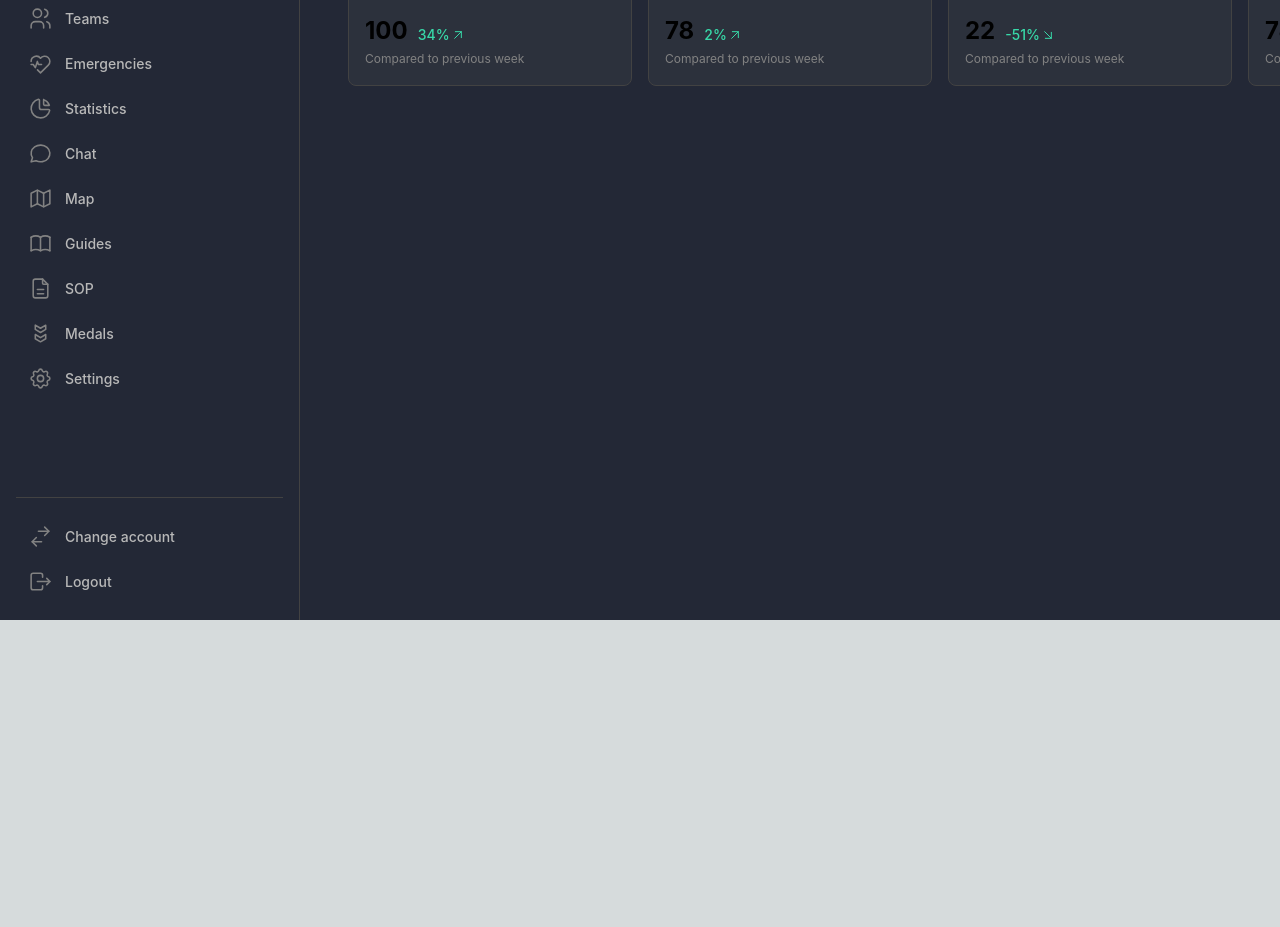
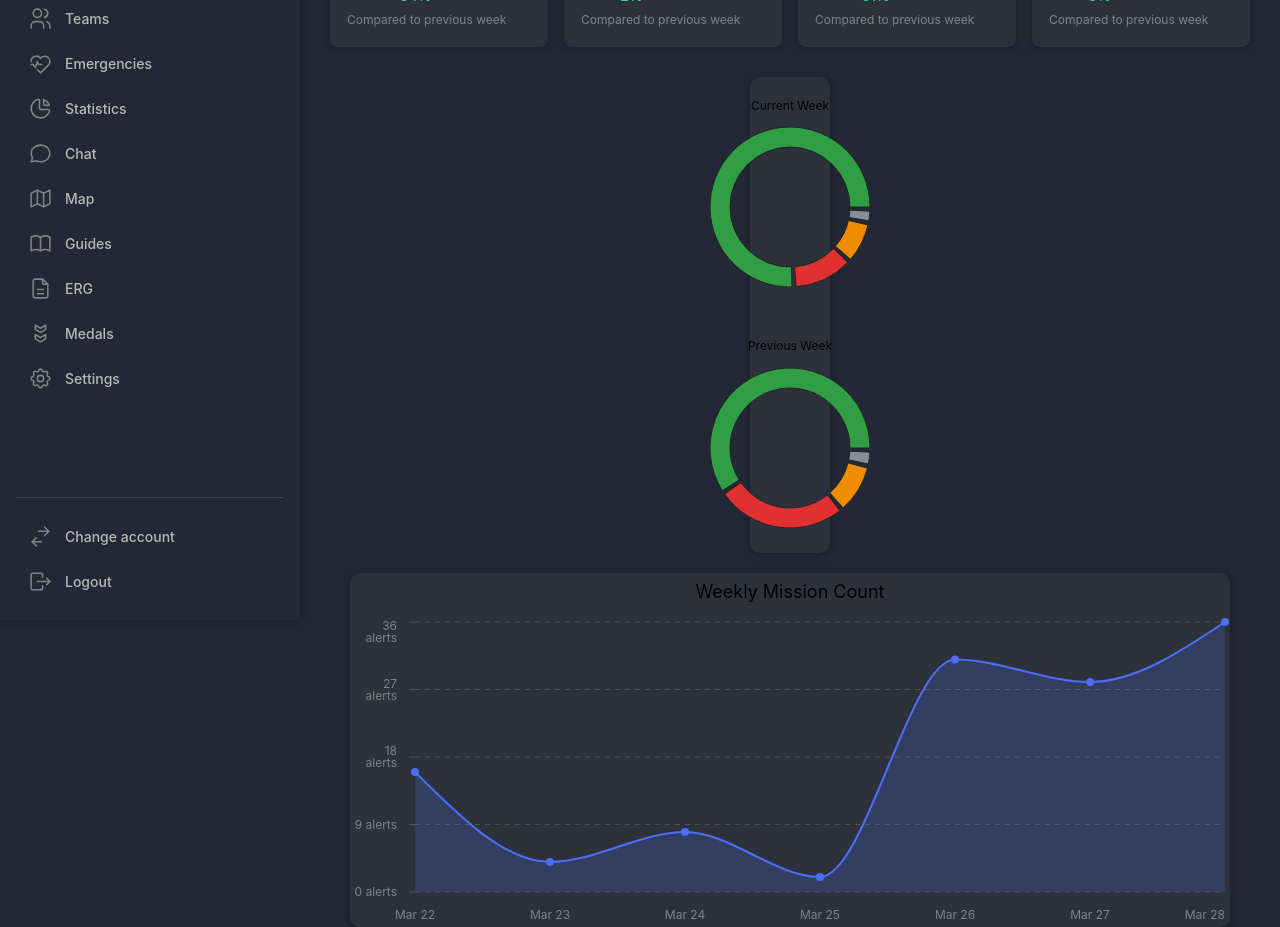
Before and after one commit to ChilimanTube/E.M.R, a Next.js app in the folder apps/web/emr/: page /dashboard/statistics in a window 1280 px wide. Shown: the part 180-1107 px from the top of the page. Before the commit the page ends 800 px from the top, so only its background shows below. Built offline with nearby package versions, Linux system fonts and the light colour scheme.

Commit message:
feat: stats page

```diff
--- a/apps/web/emr/src/components/Navbar/Navbar.module.css
+++ b/apps/web/emr/src/components/Navbar/Navbar.module.css
@@ -4,9 +4,10 @@
     padding: var(--mantine-spacing-md);
     display: flex;
     flex-direction: column;
-    border-right: rem(1px) solid light-dark(var(--mantine-color-gray-3), var(--mantine-color-dark-4));
+    border-right: rem(1px) solid transparent;
     position: fixed;
     z-index: 1;
+    box-shadow: 0 2px 10px rgba(0, 0, 0, 0.3);
   }
 
   .navbarMain {
--- a/apps/web/emr/src/components/Navbar/Navbar.tsx
+++ b/apps/web/emr/src/components/Navbar/Navbar.tsx
@@ -27,7 +27,7 @@ const data = [
   { link: '', label: 'Chat', icon: IconMessageCircle },
   { link: '', label: 'Map', icon: IconMap },
   { link: '', label: 'Guides', icon: IconBook },
-  { link: 'https://www.medrunner.space/emergency-response-guide', label: 'SOP', icon: IconFileDescription},
+  { link: 'https://www.medrunner.space/emergency-response-guide', label: 'ERG', icon: IconFileDescription},
   { link: '', label: 'Medals', icon: IconBadges },
   { link: '', label: 'Settings', icon: IconSettings },
 ];
--- a/apps/web/emr/src/layout/db-layout.module.css
+++ b/apps/web/emr/src/layout/db-layout.module.css
@@ -1,13 +1,11 @@
 .layout {
     display: flex;
-    min-height: 100vh; /* Ensure layout fills viewport height */
+    min-height: 100vh;
     flex-direction: column;
     background-color: #232836;
   }
 
   .navbar {
-    /* Style your navbar here, including height and positioning */
-    /* Example: */
     height: 60px;
     background-color: #f0f0f0;
     display: flex;
@@ -17,6 +15,9 @@
   }
 
   .content {
-    flex: 1; /* Occupy remaining space after navbar */
-    transform: translateX(300px);
+    flex: 1;
+    display: flex;
+    flex-direction: column;
+    padding-top: 1rem;
+    padding-left: rem(300px);
   }
--- a/apps/web/emr/src/pages/_app.tsx
+++ b/apps/web/emr/src/pages/_app.tsx
@@ -3,9 +3,12 @@ import "@/styles/globals.css";
 import type { AppProps } from "next/app";
 import dynamic from 'next/dynamic';
 import { createTheme, MantineProvider } from '@mantine/core';
+import '@mantine/charts/styles.css';
 
 const theme = createTheme({
-
+ colors: {
+   white: ['#fff', '#707070', '#fff', '#fff', '#fff', '#fff', '#fff', '#fff', '#fff', '#fff'],
+ },
 });
 
 //TODO: Sort the white theme
--- a/apps/web/emr/src/pages/dashboard/statistics/StatsGrid.module.css
+++ b/apps/web/emr/src/pages/dashboard/statistics/StatsGrid.module.css
@@ -1,5 +1,5 @@
 .root {
-    padding: calc(var(--mantine-spacing-xl) * 1.5);
+    padding: calc(var(--mantine-spacing-lg) * 1.5);
   }
 
   .value {
@@ -25,4 +25,40 @@
 
   .paper {
     background-color: #2c313c;
+    box-shadow: 0 2px 10px rgba(0, 0, 0, 0.3);
+    border-color: transparent;
   }
+
+  .mainContainer {
+    padding: 1rem;
+    margin-left: calc(300px + 1rem);
+  }
+
+  .dashTitle {
+    margin-left: 30px;
+  }
+
+  .charts {
+    display: flex;
+    justify-content: center;
+    background-color: #2c313c;
+    margin-inline: rem(450px);
+    padding-top: 20px;
+    padding-bottom: 25px;
+    padding-inline: 10px;
+    box-shadow: 0 2px 10px rgba(0, 0, 0, 0.3);
+    border-radius: 10px;
+  }
+
+  .areaChart{
+    margin-top: 20px;
+    background-color: #2c313c;
+    margin-inline: rem(50px);
+    box-shadow: 0 2px 10px rgba(0, 0, 0, 0.3);
+    border-radius: 10px;
+    padding: 5px;
+  }
+
+  .areaChartTitle{
+    margin-left: 25px;
+  }
--- a/apps/web/emr/src/pages/dashboard/statistics/index.tsx
+++ b/apps/web/emr/src/pages/dashboard/statistics/index.tsx
@@ -1,8 +1,8 @@
 import Layout from "@/layout/dashboard-layout";
 import { Group, Paper, SimpleGrid, Text } from '@mantine/core';
 import {
-    IconUserPlus,
-    IconDiscount2,
+    IconWaveSawTool,
+    IconForbid,
     IconMedicalCrossFilled,
     IconMedicalCross,
     IconCheck,
@@ -10,11 +10,13 @@ import {
     IconArrowDownRight,
   } from '@tabler/icons-react';
   import classes from './StatsGrid.module.css';
+import { DonutChart } from '@mantine/charts';
+import { AreaChart } from '@mantine/charts';
 
 
   const icons = {
-    user: IconUserPlus,
-    discount: IconDiscount2,
+    rate: IconWaveSawTool,
+    fail: IconForbid,
     medic: IconMedicalCross,
     success: IconCheck,
   };
@@ -22,9 +24,56 @@ import {
   const data = [
     { title: 'Mission Count', icon: 'medic', value: '100', diff: 34 },
     { title: 'Successes', icon: 'success', value: '78', diff: 2 },
-    { title: 'Fails / Aborts', icon: 'discount', value: '22', diff: -51 },
-    { title: 'Success Rate', icon: 'success', value: '78', diff: +3 },
+    { title: 'Fails / Aborts', icon: 'fail', value: '22', diff: -51 },
+    { title: 'Success Rate', icon: 'rate', value: '78', diff: +3 },
   ] as const;
+
+
+   const chartData = [
+    { name: 'Successes', value: 78, color: 'green' },
+    { name: 'Fails', value: 12, color: 'red' },
+    { name: 'Aborts', value: 8, color: 'yellow'},
+    { name: 'Canceled', value: 2, color: 'gray.6' },
+  ];
+
+  const chartDataPrevious = [
+    { name: 'Successes', value: 75, color: 'green' },
+    { name: 'Fails', value: 33, color: 'red' },
+    { name: 'Aborts', value: 12, color: 'yellow' },
+    { name: 'Canceled', value: 3, color: 'gray.6' },
+  ];
+
+  export const areaData = [
+    {
+      date: 'Mar 22',
+      Missions: 16,
+    },
+    {
+      date: 'Mar 23',
+      Missions: 4,
+    },
+    {
+      date: 'Mar 24',
+      Missions: 8,
+    },
+    {
+      date: 'Mar 25',
+      Missions: 2,
+    },
+    {
+      date: 'Mar 26',
+      Missions: 31,
+    },
+    {
+      date: 'Mar 27',
+      Missions: 28,
+    },
+    {
+      date: 'Mar 28',
+      Missions: 36,
+    },
+  ];
+
 
 
   export function StatsGrid() {
@@ -33,6 +82,7 @@ import {
       const DiffIcon = stat.diff > 0 ? IconArrowUpRight : IconArrowDownRight;
 
       return (
+        <div className="mainContainer" key={stat.title}>
           <Paper withBorder p="md" radius="md" key={stat.title} className={classes.paper}>
             <Group justify="space-between">
           <Text size="xs" c="dimmed" className={classes.title}>
@@ -53,6 +103,7 @@ import {
           Compared to previous week
             </Text>
           </Paper>
+        </div>
       );
     });
     return (
@@ -65,9 +116,67 @@ import {
 export default function Statistics() {
     return (
         	<Layout>
-            <h1>Dashboard</h1>
-            <h2>Statistics</h2>
+            <h1 className={classes.dashTitle}>Statistics</h1>
             <StatsGrid />
+            <div className={classes.charts}>
+              <Group gap={50}>
+                <div>
+                  <Text fz="xs" mb="sm" ta="center">
+                    Current Week
+                  </Text>
+                  <DonutChart
+                   data={chartData}
+                   tooltipDataSource="segment"
+                   tooltipAnimationDuration={100}
+                   mx="auto"
+                   paddingAngle={3} />
+                </div>
+
+                <div>
+                  <Text fz="xs" mb="sm" ta="center">
+                    Previous Week
+                  </Text>
+                  <DonutChart
+                   data={chartDataPrevious}
+                   mx="auto"
+                   paddingAngle={3}
+                   tooltipDataSource="segment"
+                   tooltipAnimationDuration={200}
+                   />
+                </div>
+              </Group>
+            </div>
+            <div className={classes.areaChart}>
+              <Text fz="lg" mb='md' ta="center">
+                    Weekly Mission Count
+              </Text>
+              <AreaChart
+                h={300}
+                data={areaData}
+                dataKey="date"
+                type="stacked"
+                tooltipAnimationDuration={200}
+                unit=" alerts"
+                series={[
+                  { name: 'Missions', color: 'indigo.6' },
+                ]}
+              />
+            </div>
           </Layout>
     );
 }
+
+/*
+<RadarChart
+              h={300}
+              data={radarData}
+              dataKey="product"
+              withPolarRadiusAxis
+              series={[
+                { name: 'current_week', color: 'lime.4', opacity: 0.1 },
+                { name: 'sales_february', color: 'cyan.4', opacity: 0.1 },
+              ]}
+              gridColor='white.1'
+
+            />
+*/
```
Lines whose indentation alone changed are shown as unchanged.
